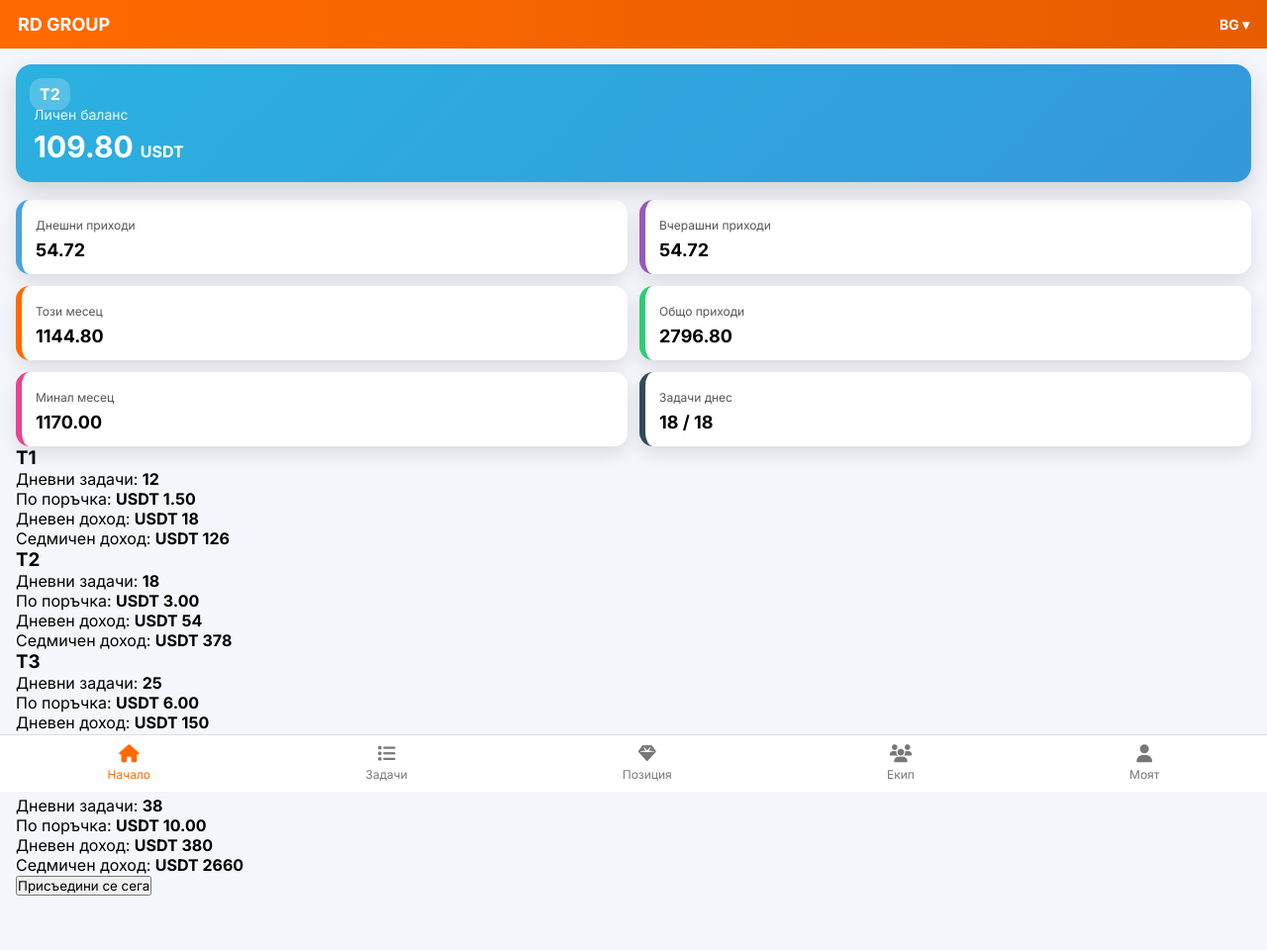
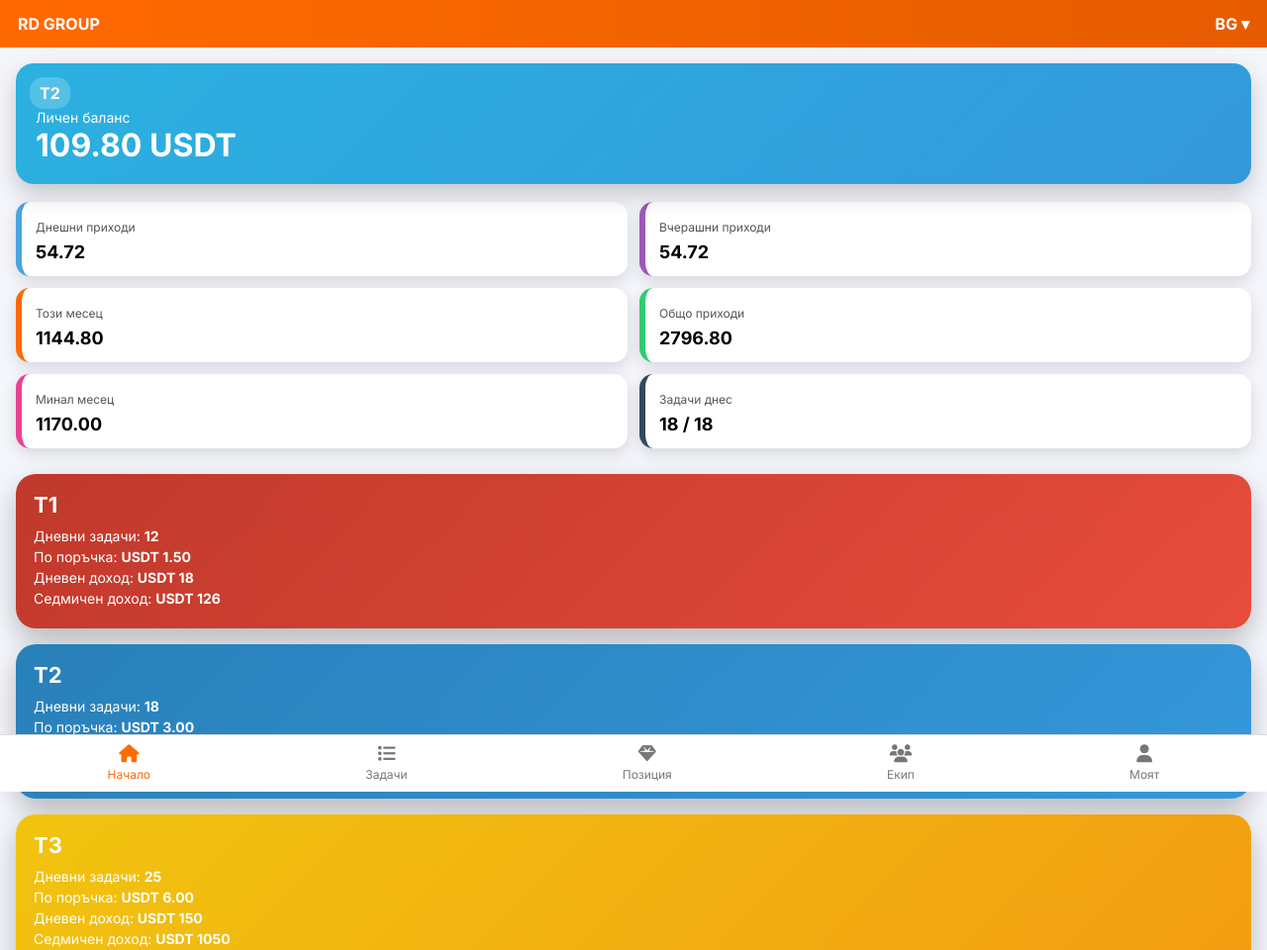
Before and after one commit to Zilten999/rd-ecommerce-ui, a plain HTML site: page index.html in a window 1280 px wide. Shown: the top 960 px of the page at 99% size. Drawn offline with Linux system fonts and the light colour scheme.

Commit message:
Update styles.css

```diff
--- a/styles.css
+++ b/styles.css
@@ -7,13 +7,12 @@
   --pink:#e84393;
   --dark:#34495e;
   --bg:#f4f6fb;
-  --card:#ffffff;
 }
 
 *{
-  box-sizing:border-box;
   margin:0;
   padding:0;
+  box-sizing:border-box;
   font-family:'Inter',sans-serif;
 }
 
@@ -26,19 +25,11 @@ body{
 .topbar{
   background:linear-gradient(90deg,var(--orange),var(--orange-dark));
   color:#fff;
+  padding:14px 18px;
   display:flex;
   justify-content:space-between;
   align-items:center;
-  padding:14px 18px;
   font-weight:700;
-}
-
-.topbar .logo{
-  font-size:18px;
-}
-
-.topbar .lang{
-  font-size:14px;
 }
 
 /* MAIN */
@@ -46,44 +37,38 @@ body{
   padding:16px;
 }
 
-/* BALANCE CARD */
+/* BALANCE */
 .balance-card{
   background:linear-gradient(135deg,#2bb1e0,#3498db);
-  border-radius:16px;
   color:#fff;
-  padding:18px;
+  padding:20px;
+  border-radius:18px;
+  box-shadow:0 10px 25px rgba(0,0,0,.2);
+  position:relative;
   margin-bottom:18px;
-  position:relative;
-  box-shadow:0 10px 25px rgba(0,0,0,0.15);
 }
 
 .balance-card .level{
   position:absolute;
   top:14px;
   left:14px;
-  background:rgba(255,255,255,0.2);
+  background:rgba(255,255,255,.2);
   padding:6px 10px;
-  border-radius:12px;
+  border-radius:14px;
   font-weight:700;
 }
 
 .balance-title{
-  margin-top:24px;
+  margin-top:26px;
   font-size:14px;
-  opacity:.9;
 }
 
 .balance-amount{
-  font-size:30px;
+  font-size:32px;
   font-weight:700;
-  margin-top:6px;
 }
 
-.balance-amount span{
-  font-size:16px;
-}
-
-/* STATS GRID */
+/* STATS */
 .stats-grid{
   display:grid;
   grid-template-columns:repeat(2,1fr);
@@ -91,10 +76,10 @@ body{
 }
 
 .stat{
-  background:var(--card);
+  background:#fff;
+  padding:14px;
   border-radius:14px;
-  padding:14px;
-  box-shadow:0 8px 18px rgba(0,0,0,.1);
+  box-shadow:0 6px 16px rgba(0,0,0,.12);
 }
 
 .stat span{
@@ -103,18 +88,56 @@ body{
 }
 
 .stat strong{
+  font-size:18px;
   display:block;
   margin-top:6px;
-  font-size:18px;
 }
 
-/* COLORS */
 .blue{border-left:6px solid var(--blue);}
 .purple{border-left:6px solid var(--purple);}
 .orange{border-left:6px solid var(--orange);}
 .green{border-left:6px solid var(--green);}
 .pink{border-left:6px solid var(--pink);}
 .dark{border-left:6px solid var(--dark);}
+
+/* POSITIONS */
+.positions{
+  margin-top:26px;
+  display:flex;
+  flex-direction:column;
+  gap:16px;
+}
+
+.position-card{
+  padding:18px;
+  border-radius:20px;
+  color:#fff;
+  box-shadow:0 12px 28px rgba(0,0,0,.25);
+}
+
+.position-card h3{
+  font-size:22px;
+  margin-bottom:10px;
+}
+
+.position-card p{
+  font-size:14px;
+  margin:4px 0;
+}
+
+.position-card button{
+  margin-top:12px;
+  background:#ffd66b;
+  border:none;
+  padding:10px 16px;
+  border-radius:20px;
+  font-weight:700;
+}
+
+.t1{background:linear-gradient(135deg,#c0392b,#e74c3c);}
+.t2{background:linear-gradient(135deg,#2980b9,#3498db);}
+.t3{background:linear-gradient(135deg,#f1c40f,#f39c12);}
+.t4{background:linear-gradient(135deg,#8e0e00,#ff1e1e);}
 
 /* BOTTOM NAV */
 .bottom-nav{
```
